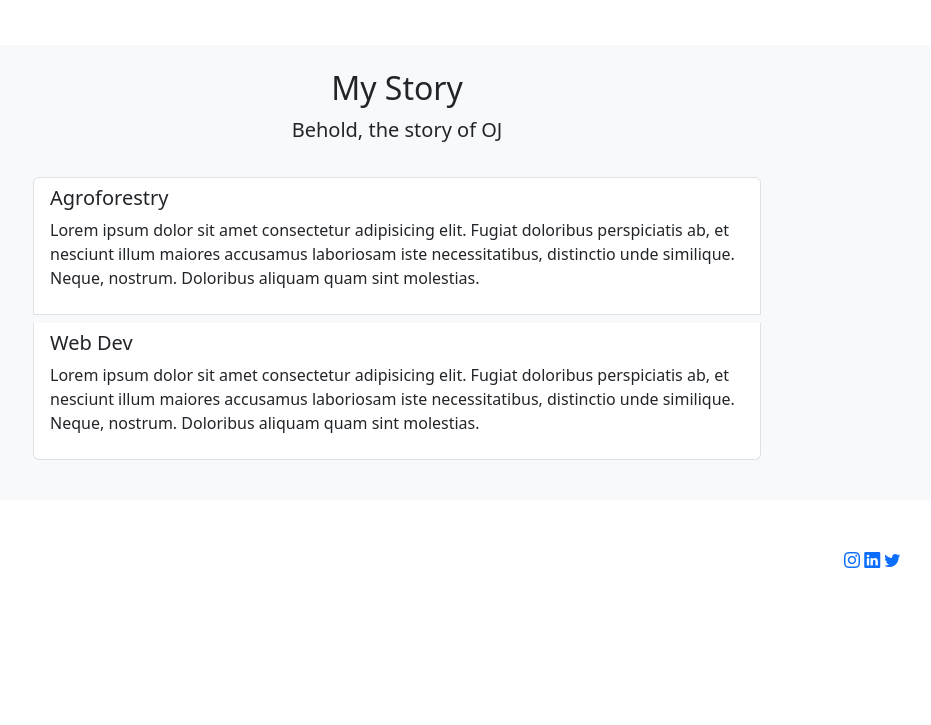
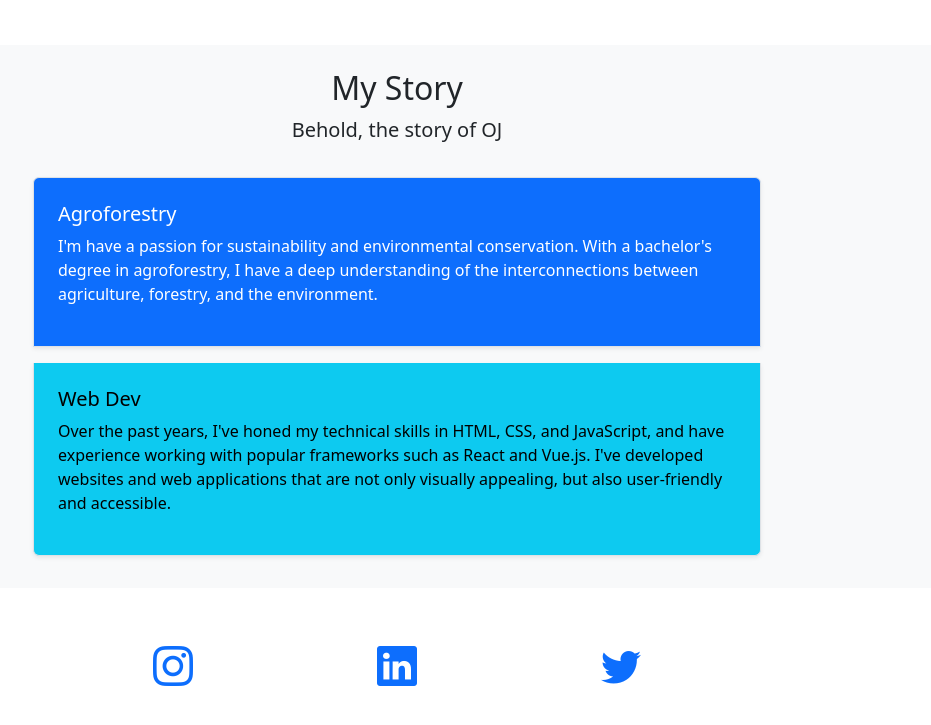
Before and after one commit to blaisetjoe/Portfolio, a plain HTML site: page index.html in a window 1280 px wide. Shown: the part 401-1126 px from the top of the page, without its empty margins (243-1174 px from the left). Before the commit the page ends 1021 px from the top, so only its background shows below. Drawn offline with nearby package versions, Linux system fonts and the light colour scheme.

Commit message:
changes were made, fingers were pointed

```diff
--- a/index.html
+++ b/index.html
@@ -17,11 +17,7 @@
       integrity="sha384-KK94CHFLLe+nY2dmCWGMq91rCGa5gtU4mk92HdvYe+M/SXH301p5ILy+dN9+nJOZ"
       crossorigin="anonymous"
     />
-
-<!-- temporary -->
-<link rel="stylesheet" href="/bootstrap-5.3.0-alpha3-dist/css/bootstrap.min.css">
-
-<!-- temporary -->
+    <link rel="stylesheet" href="style.css">
 
     <link rel="stylesheet" href="style.css" />
     <title>Blaise Igiraneza | Portfolio</title>
@@ -103,14 +99,14 @@
           <div class="row justify-content-center">
             <div class="col-lg-8  p-3">
               <div class="list-group">
-                <div class="list-group-item mb-2">
+                <div class="list-group-item mb-3 text-bg-primary shadow-sm p-4">
                   <h5>Agroforestry</h5>
-                  <p>Lorem ipsum dolor sit amet consectetur adipisicing elit. Fugiat doloribus perspiciatis ab, et nesciunt illum maiores accusamus laboriosam iste necessitatibus, distinctio unde similique. Neque, nostrum. Doloribus aliquam quam sint molestias.</p>
+                  <p> I'm have a passion for sustainability and environmental conservation. With a bachelor's degree in agroforestry, I have a deep understanding of the interconnections between agriculture, forestry, and the environment.</p>
                 </div>
 
-                <div class="list-group-item mb-4">
+                <div class="list-group-item mb-3 text-bg-info shadow-sm p-4">
                   <h5>Web Dev</h5>
-                  <p>Lorem ipsum dolor sit amet consectetur adipisicing elit. Fugiat doloribus perspiciatis ab, et nesciunt illum maiores accusamus laboriosam iste necessitatibus, distinctio unde similique. Neque, nostrum. Doloribus aliquam quam sint molestias.</p>
+                  <p>Over the past years, I've honed my technical skills in HTML, CSS, and JavaScript, and have experience working with popular frameworks such as React and Vue.js. I've developed websites and web applications that are not only visually appealing, but also user-friendly and accessible.</p>
                 </div>
               </div>
             </div>
@@ -124,15 +120,25 @@
     </div>
   </section>
   <!--projects section-->
+  <section id="projects">
+    <div class="container-lg">
+
+
+    </div>
+  </section>
 
   <!--footer-->
 <section id="footer" class="bg-opacity-50">
 <div class="container-md ">
-  <div class="row justify-content-end p-5 ">
-    <div class="col-md-1">
-    <a href="www.instagram.com/bur3ze" target="#blank"><i class="bi bi-instagram"></i></a>
-    <a href="" target="#blank"><i class="bi bi-linkedin" ></i></a>
-    <a href="www.twitter.com/blaise_igiranez" target="#blank"><i class="bi bi-twitter"></i></a>
+  <div class="row justify-content-center p-5 ">
+    <div class="col-lg-8 d-flex justify-content-around">
+
+    <a href="www.instagram.com/bur3ze" target="#blank"><i class="bi bi-instagram fs-1"></i></a>
+
+    <a href="" target="#blank"><i class="bi bi-linkedin fs-1" ></i></a>
+
+    <a href="www.twitter.com/blaise_igiranez" target="#blank"><i class="bi bi-twitter fs-1"></i></a>
+
     </div>
   </div>
 </div>
```
